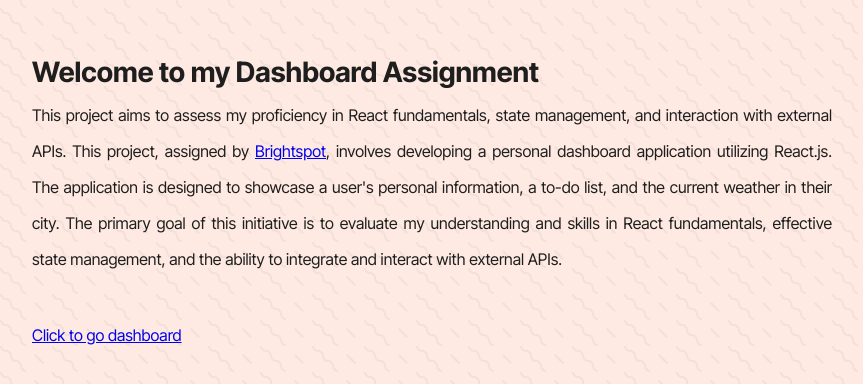
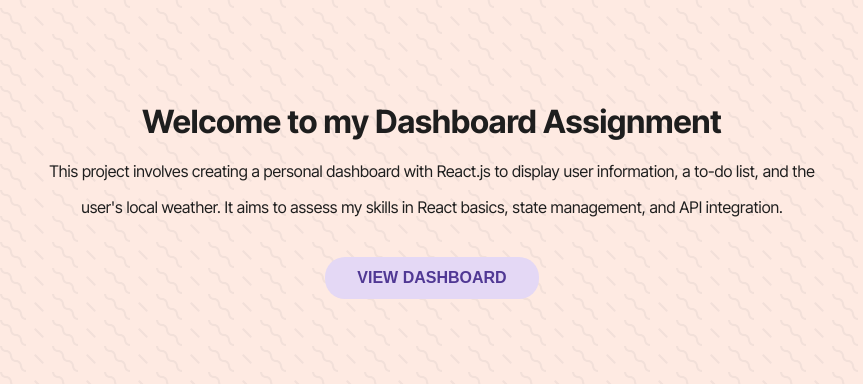
Before and after one commit to Kobeboy15/Brightspot-dashboard, a React (Create React App) app: page / in a window 1280 px wide. Shown: the part 200-584 px from the top of the page, without its empty margins (208-1071 px from the left). Built offline with nearby package versions, Linux system fonts and the light colour scheme; no server answers.

Commit message:
Fix issue with deleting duplicates

```diff
--- a/src/App.Styles.js
+++ b/src/App.Styles.js
@@ -3,23 +3,42 @@
 export const StyledContainer = styled.div`
   display: flex;
   flex-direction: column;
-  align-items: flex-start;
+  align-items: center;
   justify-content: center;
-  grid-gap: 8px;
+  grid-gap: 12px;
   height: 100vh;
   overflow: hidden;
   max-width: 800px;
   margin: auto;
   padding: 0 24px;
+  text-align: center;
 
   h1 {
-    font-size: 28px;
+    font-size: 32px;
     font-weight: 700;
   }
 
   p {
-    text-align: justify;
-    margin-bottom: 40px;
+    margin-bottom: 20px;
     line-height: 36px;
   }
 `;
+
+export const StyledDashboardButton = styled.button`
+  text-transform: uppercase;
+  cursor: pointer;
+  color: #503894;
+  font-weight: 700;
+  font-size: 16px;
+  border-radius: 20px;
+  outline: 0;
+  border: 0;
+  background-color: #e4d8f5;
+  padding: 12px 32px;
+  transition: 0.2s ease-in-out;
+
+  &:hover {
+    background-color: #cdc2dc;
+    transition: 0.2s ease-in-out;
+  }
+`;
--- a/src/App.js
+++ b/src/App.js
@@ -1,28 +1,20 @@
 import { Link } from "react-router-dom";
 import "./App.css";
-import { StyledContainer } from "./App.Styles";
+import { StyledContainer, StyledDashboardButton } from "./App.Styles";
 
 function App() {
-  const brightspotUrl = "https://www.getbrightspot.com/";
-
   return (
     <StyledContainer className="App">
       <h1>Welcome to my Dashboard Assignment</h1>
       <p>
-        This project aims to assess my proficiency in React fundamentals, state
-        management, and interaction with external APIs. This project, assigned
-        by{" "}
-        <a href={brightspotUrl} target="_blank" rel="noreferrer">
-          Brightspot
-        </a>
-        , involves developing a personal dashboard application utilizing
-        React.js. The application is designed to showcase a user's personal
-        information, a to-do list, and the current weather in their city. The
-        primary goal of this initiative is to evaluate my understanding and
-        skills in React fundamentals, effective state management, and the
-        ability to integrate and interact with external APIs.
+        This project involves creating a personal dashboard with React.js to
+        display user information, a to-do list, and the user's local weather. It
+        aims to assess my skills in React basics, state management, and API
+        integration.
       </p>
-      <Link to="/dashboard">Click to go dashboard</Link>
+      <Link to="/dashboard">
+        <StyledDashboardButton>View dashboard</StyledDashboardButton>
+      </Link>
     </StyledContainer>
   );
 }
--- a/src/components/ToDo/AddTask.js
+++ b/src/components/ToDo/AddTask.js
@@ -1,19 +1,23 @@
 import { useState } from "react";
-import { useTasksDispatch } from "../../context/TasksContext";
+import { useTasks, useTasksDispatch } from "../../context/TasksContext";
 import AddIcon from "@mui/icons-material/Add";
 import { StyledAddItem, StyledAddButton } from "./AddTask.styles";
 
 export default function AddTask() {
+  const tasks = useTasks();
   const [text, setText] = useState("");
   const [isAdd, setIsAdd] = useState(false);
   const dispatch = useTasksDispatch();
+
+  let nextId =
+    tasks.length !== 0 ? Math.max(...tasks.map((item) => item.id)) : -1;
 
   function handleAddTask() {
     setText("");
     setIsAdd(false);
     dispatch({
       type: "added",
-      id: nextId++,
+      id: nextId + 1,
       text: text,
     });
   }
@@ -46,5 +50,3 @@
     </StyledAddItem>
   );
 }
-
-let nextId = 3;
--- a/src/components/ToDo/AddTask.styles.js
+++ b/src/components/ToDo/AddTask.styles.js
@@ -23,10 +23,11 @@
 `;
 
 export const StyledAddButton = styled.button`
+  text-transform: uppercase;
   display: flex;
   background-color: #e4d8f5;
   color: #503894;
-  font-weight: 700;
+  font-weight: 600;
   justify-content: center;
   align-items: center;
   width: 100%;
@@ -34,4 +35,9 @@
   border: 0;
   border-radius: 4px;
   cursor: pointer;
+
+  &:hover {
+    background-color: #cdc2dc;
+    transition: 0.2s ease-in-out;
+  }
 `;
```
